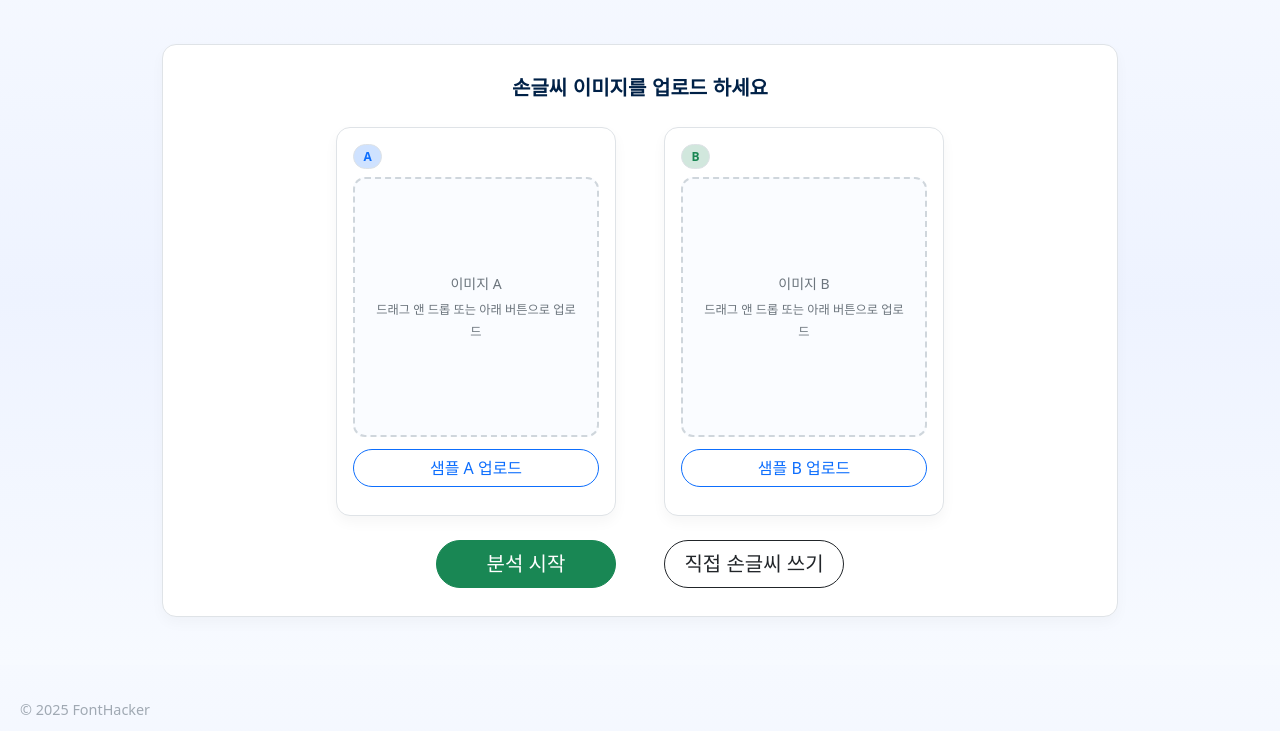
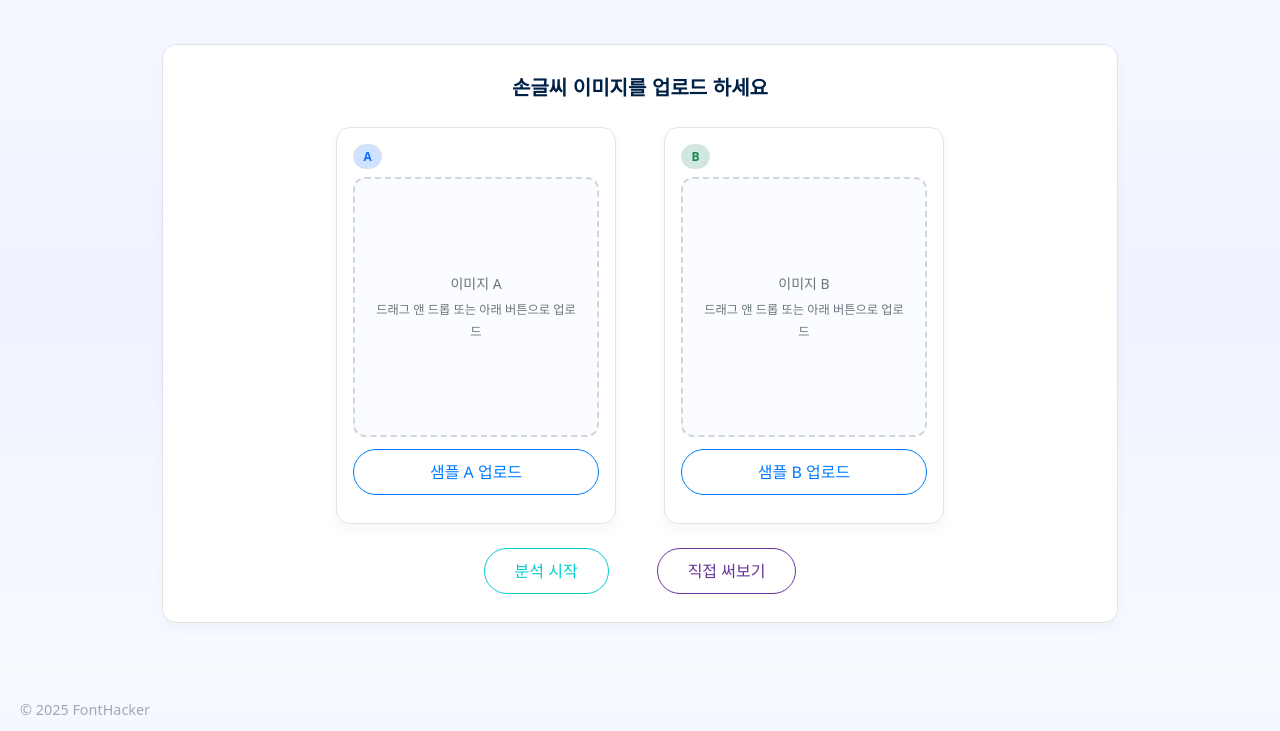
Before and after one commit to kiimsmm/Handwriting_Webpage, a plain HTML site: page index.html in a window 1280 px wide. Shown: the part 69-800 px from the top of the page. Drawn offline with nearby package versions, Linux system fonts and the light colour scheme; a web font is replaced by a local one.

```diff
--- a/index.html
+++ b/index.html
@@ -48,7 +48,7 @@
                     </div>
                 </div>
                 <input type="file" id="file1" accept="image/*" onchange="previewImage('file1', 'box1')">
-                <label for="file1" class="btn btn-outline-primary rounded-pill upload-btn">샘플 A 업로드</label>
+                <label for="file1" class="btnSample btn-outline-primary rounded-pill upload-btn">샘플 A 업로드</label>
                 <div class="upload-hint"></div>
             </div>
 
@@ -68,15 +68,15 @@
                     </div>
                 </div>
                 <input type="file" id="file2" accept="image/*" onchange="previewImage('file2', 'box2')">
-                <label for="file2" class="btn btn-outline-primary rounded-pill upload-btn">샘플 B 업로드</label>
+                <label for="file2" class="btnSample btn-outline-primary rounded-pill upload-btn">샘플 B 업로드</label>
                 <div class="upload-hint"></div>
             </div>
         </div>
 
         <!-- 액션 -->
         <div class="fh-actions d-flex justify-content-center gap-5 mt-4">
-            <button class="btn btn-success rounded-pill btn-lg" onclick="startAnalysis()">분석 시작</button>
-            <a href="draw.html" class="btn btn-outline-dark rounded-pill btn-lg">직접 손글씨 쓰기</a>
+            <button class="btnStart" onclick="startAnalysis()">분석 시작</button>
+            <a href="draw.html" class="btnWrite">직접 써보기</a>
         </div>
     </div>
     <footer class="fh-footer">© 2025 FontHacker</footer>
--- a/styles.css
+++ b/styles.css
@@ -63,6 +63,57 @@ body{
     font-family: 'Segoe UI', 'Roboto', 'Helvetica Neue', Arial, sans-serif;
     font-weight: 600;
     color: var(--fh-navy);
+}
+
+/* 버튼 */
+a {
+    text-decoration: none;
+    color: inherit;
+}
+.btnSample {
+    font-family: 'Segoe UI', 'Roboto', 'Helvetica Neue', Arial, sans-serif;
+    font-weight: 450;
+    padding: 10px 30px;
+    border-radius: 999px;
+    border: 1px solid #007bff;
+    background-color: white;
+    color: #007bff;
+    cursor: pointer;
+    transition: all 0.3s ease;
+}
+.btnSample:hover {
+    background-color: #007bff;
+    color: white;
+}
+.btnStart {
+    font-family: 'Segoe UI', 'Roboto', 'Helvetica Neue', Arial, sans-serif;
+    font-weight: 450;
+    padding: 10px 30px;
+    border-radius: 999px;
+    border: 1px solid #00ced1;
+    background-color: white;
+    color: #00ced1;
+    cursor: pointer;
+    transition: all 0.3s ease;
+}
+.btnStart:hover {
+    background-color: #00ced1;
+    color: white;
+}
+.btnWrite{
+    font-family: 'Segoe UI', 'Roboto', 'Helvetica Neue', Arial, sans-serif;
+    font-weight: 450;
+    padding: 10px 30px;
+    border-radius: 999px;
+    border: 1px solid #663399;
+    background-color: white;
+    color: #663399;
+    cursor: pointer;
+    transition: all 0.3s ease;
+}
+.btnWrite:hover {
+    background-color: #663399;
+    color: white;
 }
 
 .upload-card{
```
